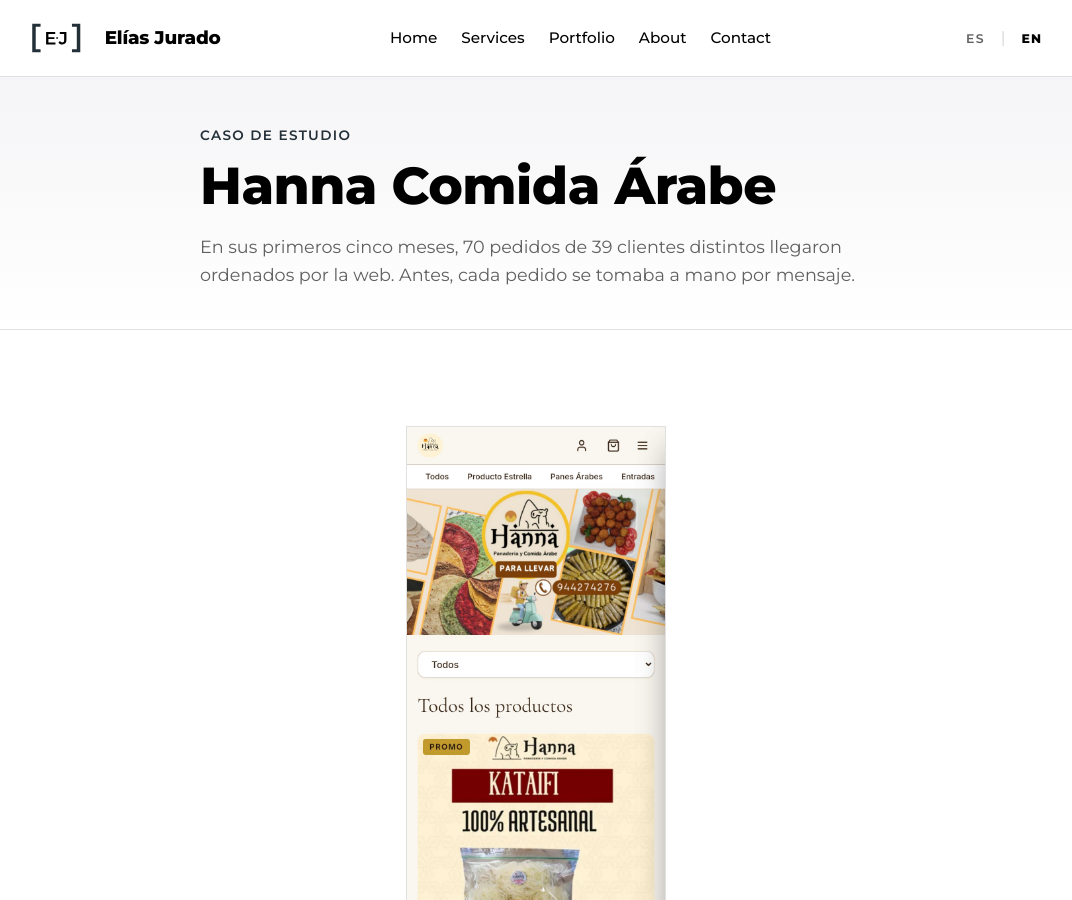
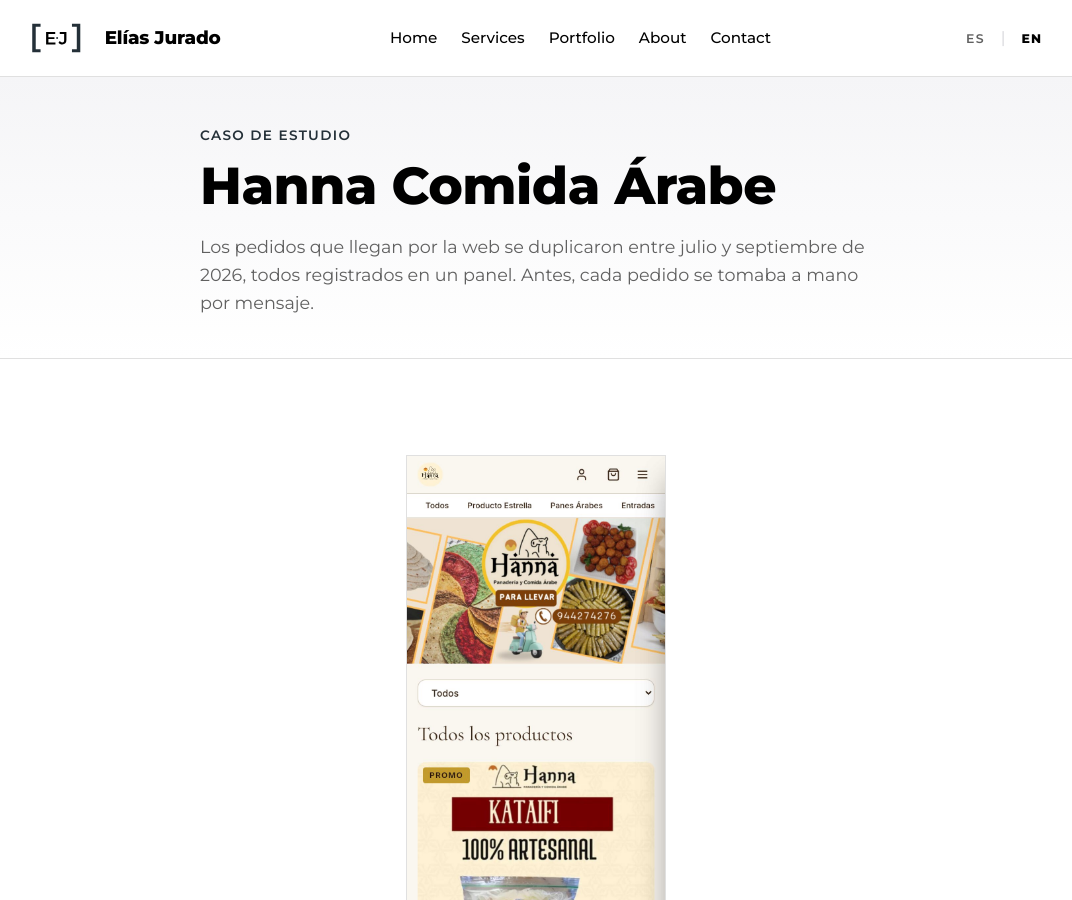
Before and after one commit to eliasjurado/eliasjurado.github.io, a Jekyll site: the page built from _proyectos/hanna.md, in a window 1280 px wide and 900 px high. Shown: the whole window, without its empty margins (104-1176 px from the left). Built offline with Jekyll 4.4.1, drawn with Linux system fonts in a browser that asks for light colours; some of the changed text lies outside the part shown.

Commit message:
copy(web): caso Hanna sin cifras absolutas — pedidos web +100 % jul→sep 2026

```diff
--- a/_proyectos/hanna.md
+++ b/_proyectos/hanna.md
@@ -12,11 +12,12 @@
 captura_alt: Página de inicio de Hanna Comida Árabe en un celular
 url_vivo: https://hannacomidaarabe.com
 resumen: >-
-  En sus primeros cinco meses, 70 pedidos de 39 clientes distintos llegaron
-  ordenados por la web. Antes, cada pedido se tomaba a mano por mensaje.
+  Los pedidos que llegan por la web se duplicaron entre julio y septiembre de
+  2026, todos registrados en un panel. Antes, cada pedido se tomaba a mano por
+  mensaje.
 resumen_en: >-
-  In its first five months, 70 orders from 39 different customers arrived
-  organized through the website. Before, every order was taken by hand over
+  Orders coming in through the website doubled between July and September
+  2026, all logged in a dashboard. Before, every order was taken by hand over
   chat.
 ---
 
@@ -41,8 +42,7 @@
 
 En producción desde mayo de 2026 en su dominio propio.
 
-- **70 pedidos** llegaron por la web entre junio y octubre de 2026.
-- **39 clientes distintos** compraron por ese canal.
+- Los pedidos que llegan por la web **se duplicaron (+100 %) entre julio y septiembre de 2026.**
 - Cada pedido queda registrado con su cliente, monto y estado, y el panel lo resume mes a mes.
 
 **El siguiente paso:** que la confirmación por WhatsApp marque sola el pedido como atendido, para medir también cuántos pedidos se cierran y que ningún cliente se quede sin respuesta.
```
